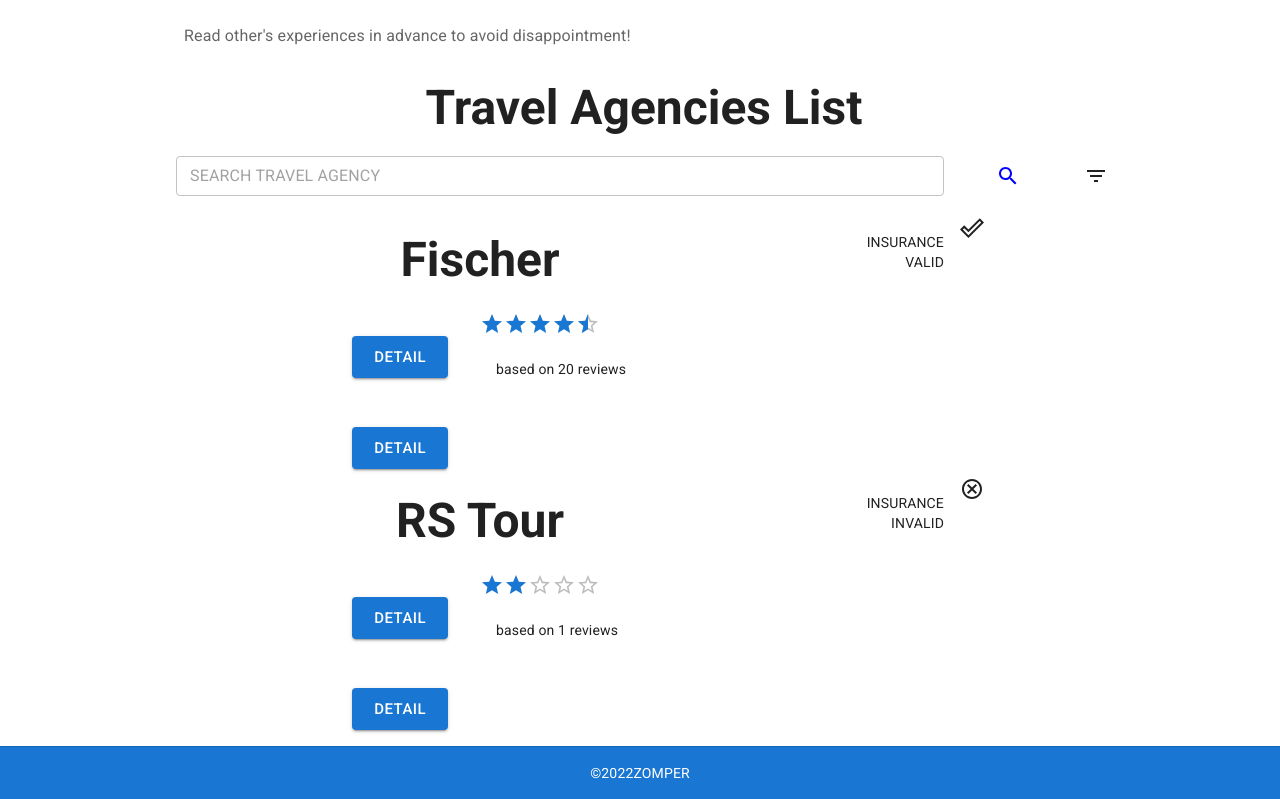
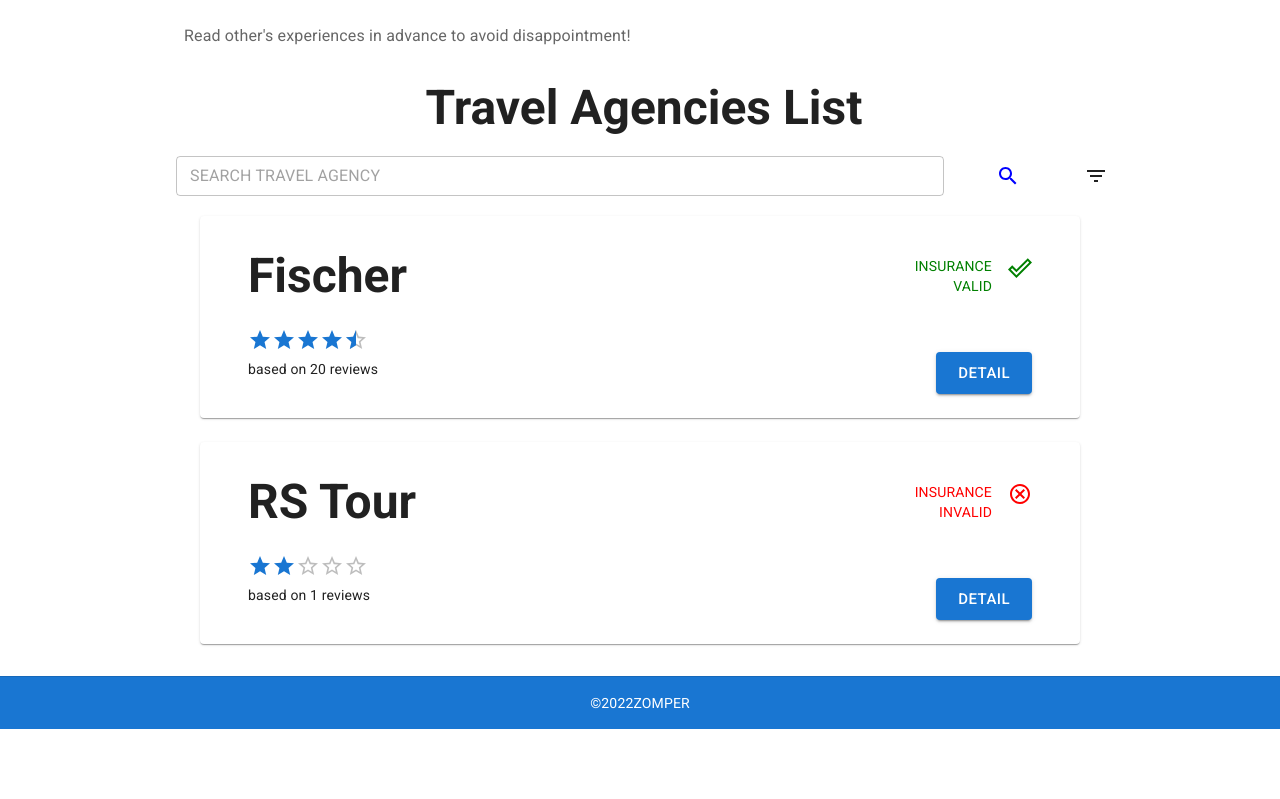
Before and after one commit to Antalyan/travel-agency-review, a React (Create React App) app in the folder frontend/: page / in a window 1280 px wide. Shown: the part 1025-1824 px from the top of the page. After the commit the page ends 1754 px from the top, so only its background shows below. Built offline with nearby package versions, Linux system fonts and the light colour scheme; no server answers.

Commit message:
Fixed card layout

```diff
--- a/frontend/src/components/AgencyCard.tsx
+++ b/frontend/src/components/AgencyCard.tsx
@@ -6,7 +6,7 @@ import Box from "@mui/material/Box";
 import Profile from "../../images/mock_profile.jpg";
 import DoneOutlineIcon from '@mui/icons-material/DoneOutline';
 import CancelOutlinedIcon from '@mui/icons-material/CancelOutlined';
-import { Rating } from "@mui/material";
+import {Card, CardContent, Container, Rating, Stack} from "@mui/material";
 
 export interface IAgencyOverviewCard {
     id: number,
@@ -18,54 +18,54 @@ export interface IAgencyOverviewCard {
 
 export function AgencyOverviewCard({id, name, insuranceValid, overallScore, totalReviews}: IAgencyOverviewCard) {
     return (
+       <Grid container justifyContent={"center"} maxWidth={{md: 960}} marginLeft={{md: "auto"}} marginRight={{md: "auto"}}>
+           <Grid item xs={11} marginBottom={2}>
+               <Card>
+                   <CardContent>
                        <Grid container rowSpacing={1}
                              columnSpacing={{xs: 0}}
-              marginLeft={{md: "auto"}}
-              marginRight={{md: "auto"}}
-              maxWidth={{md: 960}}>
+                             justifyContent={"center"}
+                       >
                            <Grid item xs={8}>
                                <Typography sx={{m: 2}}
+                                           pl={2}
                                            variant="h3"
-                            align="center"
                                            color="text.primary"
                                            gutterBottom
                                            fontWeight="bold"
                                > {name}
                                </Typography>
                            </Grid>
-            <Grid item xs={2}>
-                <Typography sx={{m: 2}}
-                            variant="body2"
+                           <Grid item xs={4} container direction="column" paddingRight={4}
+                                 alignItems={"flex-end"} marginTop={3}>
+                                  <Stack direction={"row"} spacing={2}>
+                                      <Typography variant="body2"
                                                   align="right"
-                            color="text.primary"
+                                                  color={insuranceValid ? "green" : "red"}
                                       > INSURANCE <br/> {+insuranceValid ? "VALID" : "INVALID"}
                                       </Typography>
+                                      {insuranceValid ? <DoneOutlineIcon sx={{color: "green"}}/> : <CancelOutlinedIcon sx={{color: "red"}}/>}
+                                  </Stack>
                            </Grid>
-            <Grid item xs={2}>
-                {insuranceValid ? <DoneOutlineIcon/> : <CancelOutlinedIcon/>}
-            </Grid>
-            <Grid item xs={4} container direction="column" paddingRight={4} justifyContent={"flex-start"}
-                  alignItems={"flex-end"} marginTop={3}>
-                {/*TODO: fix href*/}
-                <Button href={`/doctor/${id}`} variant='contained' color={'primary'}
-                        size={"large"}>DETAIL</Button>
-            </Grid>
-            <Grid item xs={8}>
+                           <Grid item xs={8} pl={4}>
                                <Rating name="main-rating" value={overallScore} precision={0.5} readOnly
                                        sx={{color: "primary.main"}}/>
-                <Typography sx={{m: 2}}
-                            variant="body2"
+                               <Typography variant="body2"
                                            align="left"
                                            color="text.primary"
                                >based on {totalReviews} reviews
                                </Typography>
                            </Grid>
-            <Grid item xs={4} container direction="column" paddingRight={4} justifyContent={"flex-start"}
+                           <Grid item xs={4} container direction="column" paddingRight={4}
                                  alignItems={"flex-end"} marginTop={3}>
                                {/*TODO: fix href*/}
                                <Button href={`/doctor/${id}`} variant='contained' color={'primary'}
                                        size={"large"}>DETAIL</Button>
                            </Grid>
                        </Grid>
+                   </CardContent>
+               </Card>
+           </Grid>
+       </Grid>
     )
 }
```
Lines whose indentation alone changed are shown as unchanged.
